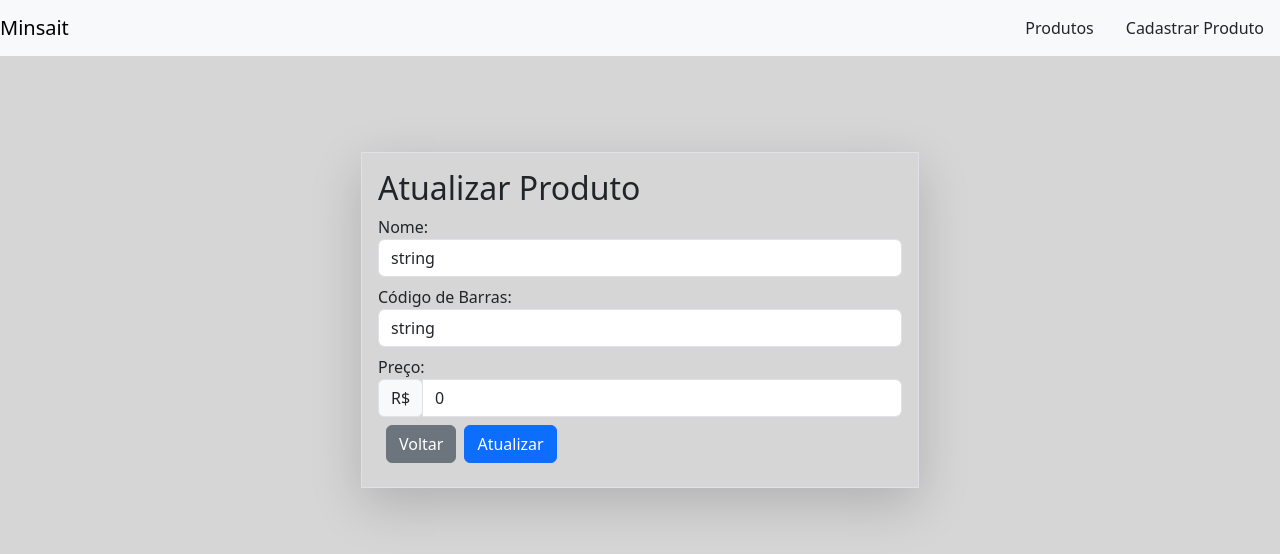
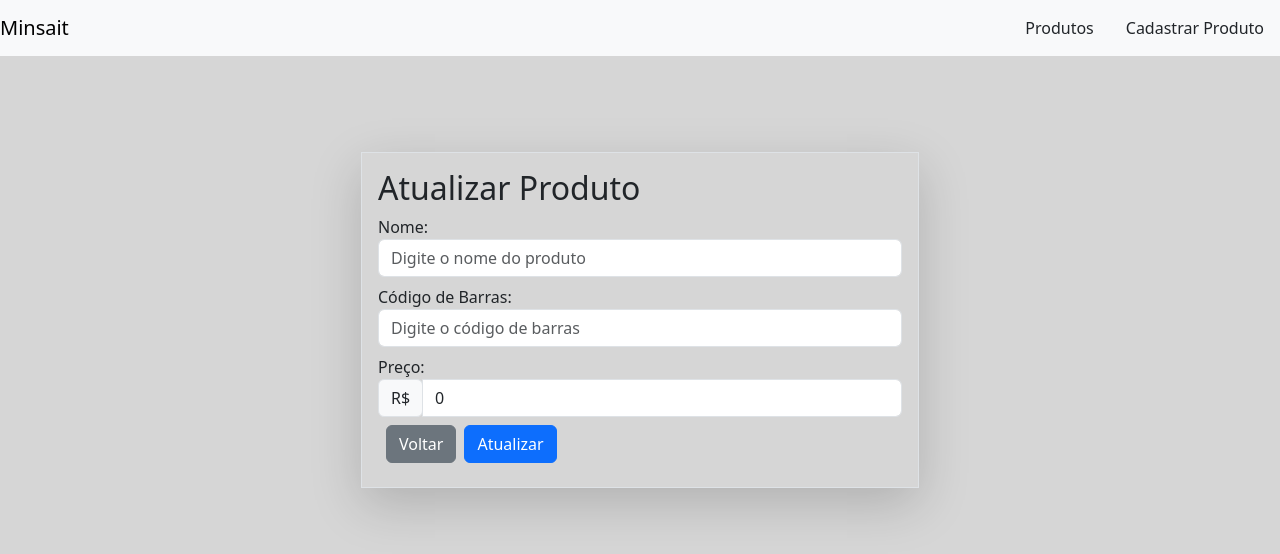
Before and after one commit to itaji-create/Products-frontend, an Angular app: page /products/edit/1 in a window 1280 px wide. Shown: the top 554 px of the page. Built offline with nearby package versions, Linux system fonts and the light colour scheme; no server answers.

Commit message:
refatora trechos do codigo da pagina de editar produto

```diff
--- a/src/app/pages/edit-product/edit-product.component.ts
+++ b/src/app/pages/edit-product/edit-product.component.ts
@@ -13,19 +13,15 @@ import Swal from 'sweetalert2';
   styleUrls: ['./edit-product.component.css']
 })
 export class EditProductComponent implements OnInit{
-  product: IProduct = {
-    nome: "string",
-    codigoBarras: "string",
-    preco: 0,
-    id: 0
-  };
-  productForm = new FormGroup({
+  constructor(private route: ActivatedRoute, private productsService: ProductsService) {}
+
+  protected productForm: FormGroup = new FormGroup({
     nome: new FormControl(''),
     codigoBarras: new FormControl(''),
     preco: new FormControl(0)
   })
 
-  constructor(private route: ActivatedRoute, private productsService: ProductsService) {}
+  protected product: IProduct = this.productForm.value as IProduct;
 
   ngOnInit(): void {
     this.route.params.subscribe(params => {
```
